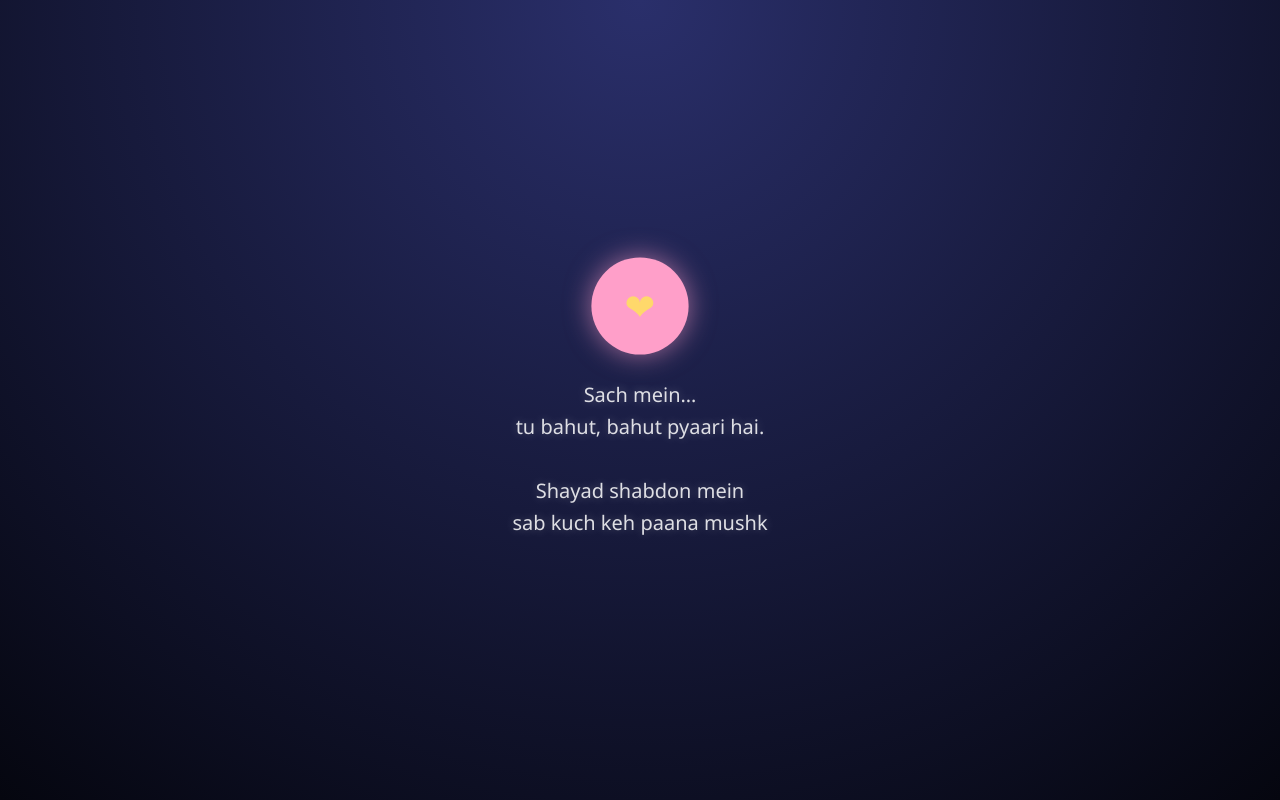
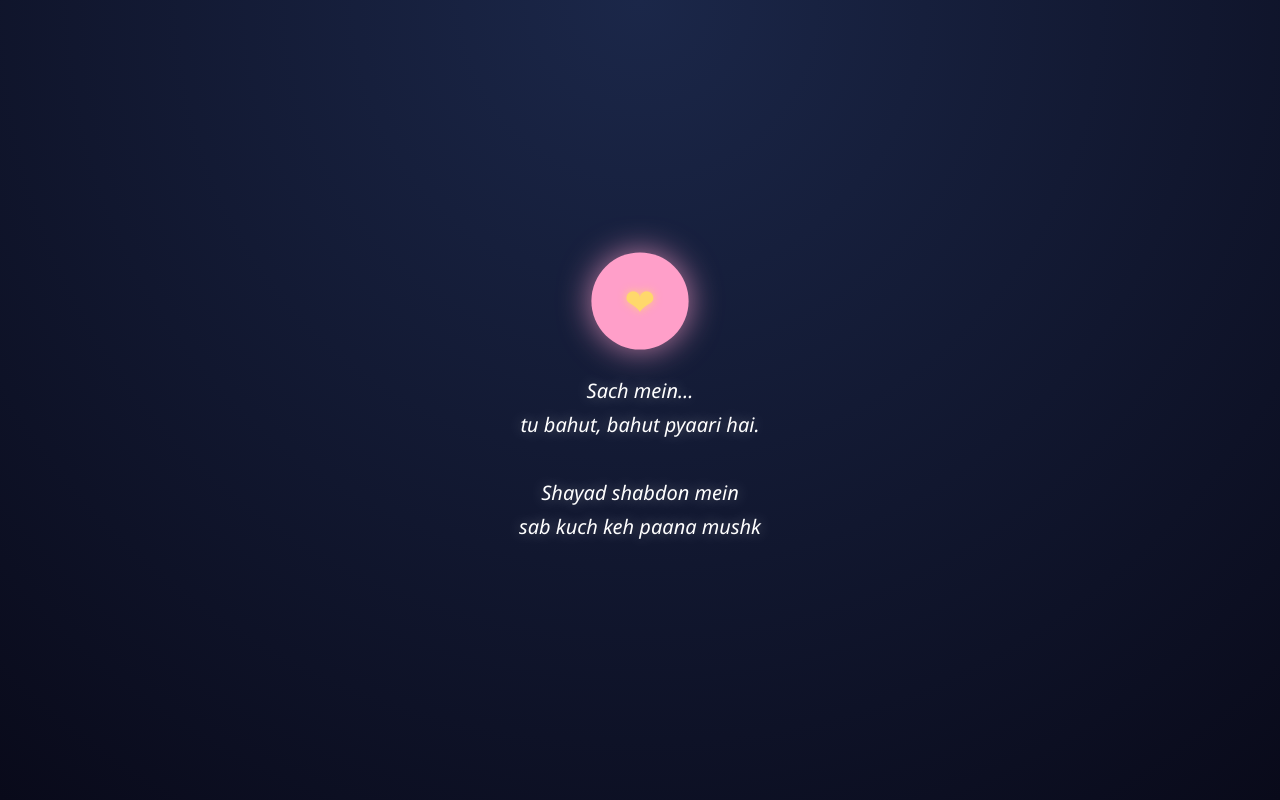
Before and after one commit to shubhbariya08-create/hetsi-cutieeeee, a plain HTML site: page screen6.html in a window 1280 px wide. Drawn offline with Linux system fonts and the light colour scheme.

Commit message:
Update screen6.html

```diff
--- a/screen6.html
+++ b/screen6.html
@@ -15,7 +15,7 @@
 
 body{
   height:100vh;
-  background:radial-gradient(circle at top, #2a2f6b, #05060f);
+  background:radial-gradient(circle at top, #1b2749, #090a1a); /* MATCHED */
   display:flex;
   justify-content:center;
   align-items:center;
@@ -37,22 +37,24 @@ body{
   justify-content:center;
   align-items:center;
   margin:0 auto 28px;
-  box-shadow:0 0 25px rgba(255,159,201,0.6);
+  box-shadow:0 0 30px rgba(255,159,201,0.75);
   animation:pulse 2s infinite;
 }
 
 .heart-circle span{
   font-size:34px;
   color:#ffd86b;
+  text-shadow:0 0 8px rgba(255,216,107,0.8);
 }
 
 /* Typewriter text */
 .text{
   font-size:20px;
-  line-height:1.6;
-  color:rgba(255,255,255,0.85);
-  text-shadow:0 0 10px rgba(255,255,255,0.25);
-  min-height:90px;
+  line-height:1.7;
+  color:#ffffff;
+  text-shadow:0 0 14px rgba(255,255,255,0.35);
+  min-height:120px;
+  font-style:italic;
 }
 
 /* Animations */
@@ -98,7 +100,7 @@ function typeWriter(){
   }
 }
 
-typeWriter(); // starts automatically on load
+typeWriter(); // auto start
 </script>
 
 </body>
```
